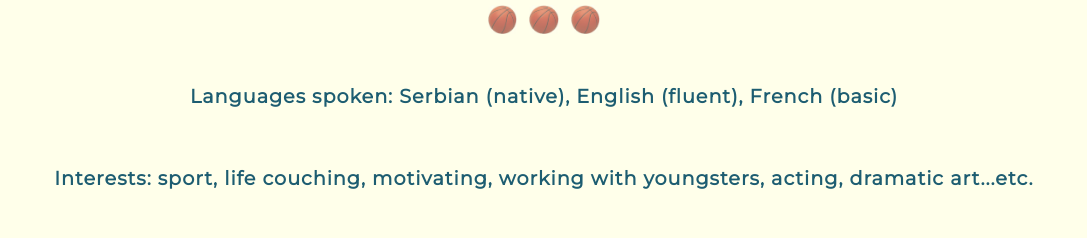
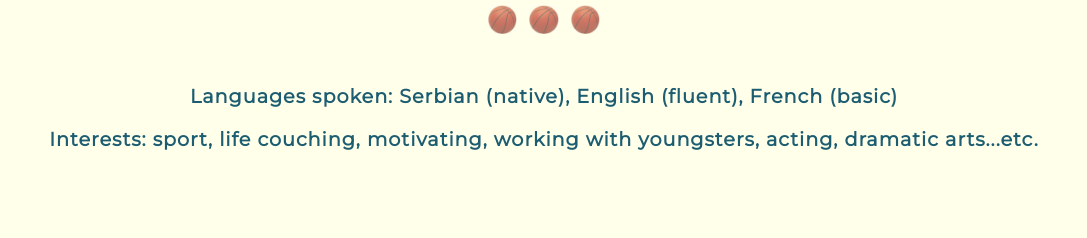
Before and after one commit to BranislavaMladenovic/Iva-cv-sport1, a plain HTML site: page index.html in a window 1280 px wide. Shown: the part 1360-1598 px from the top of the page, without its empty margins (96-1183 px from the left). Drawn offline with Linux system fonts and the light colour scheme.

Commit message:
Update index.html

```diff
--- a/index.html
+++ b/index.html
@@ -92,9 +92,9 @@
    <div class="skill-row1">
         <!-- <h3><span>Romanian Children’s Relief (RCR), Bistrita, Romania (02/2014–02/2014)</span></h3> -->
         <p style="text-align: center">Languages spoken: Serbian (native), English (fluent), French (basic)
-        </p><br>
+        </p>
 
-<p style="text-align: center">Interests: sport, life couching, motivating, working with youngsters, acting, dramatic art...etc.
+<p style="text-align: center">Interests: sport, life couching, motivating, working with youngsters, acting, dramatic arts...etc.
         </p><br>
 
       </div>
```
